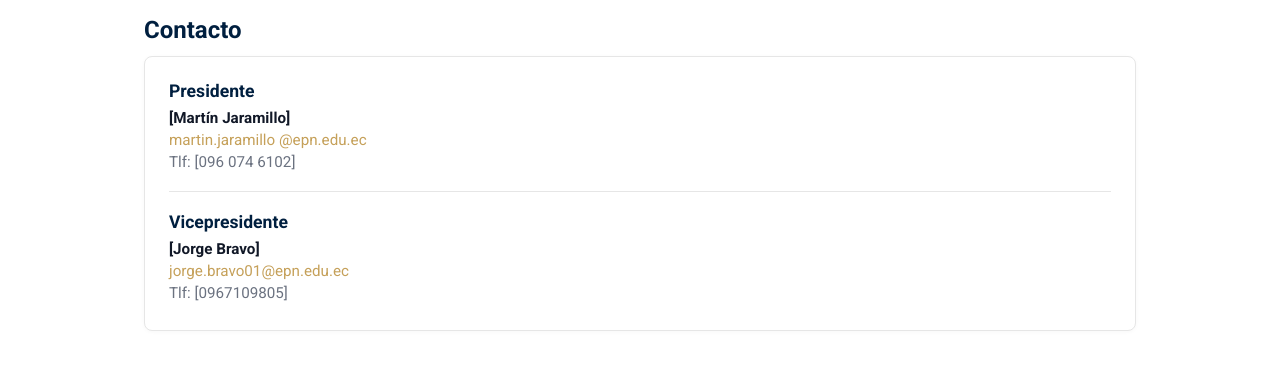
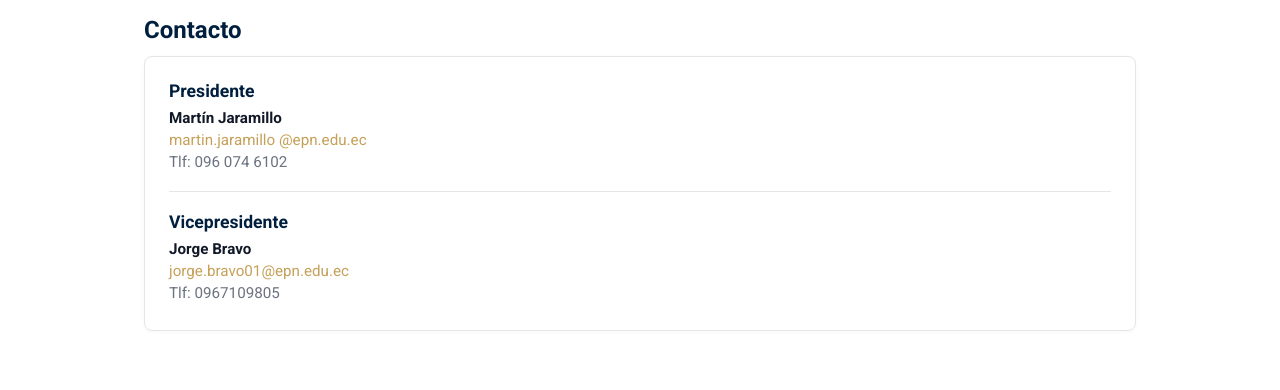
Before and after one commit to AEE-EPN/AEE-EPN.github.io, a Jekyll site: the page built from index.md, in a window 1280 px wide. Shown: the part 565-955 px from the top of the page. Built offline with Jekyll 4.4.1, drawn with Linux system fonts in a browser that asks for light colours; our own code applies the rules of GitHub Pages for plain Markdown files.

Commit message:
Update home.html

```diff
--- a/_layouts/home.html
+++ b/_layouts/home.html
@@ -36,16 +36,16 @@ layout: default
   <div class="contact-card card">
     <div class="contact-person">
       <h4>Presidente</h4>
-      <p class="name">[Martín Jaramillo]</p>
+      <p class="name">Martín Jaramillo</p>
       <p class="email"><a href="mailto:correo@epn.edu.ec">martin.jaramillo @epn.edu.ec</a></p>
-      <p class="phone">Tlf: [096 074 6102]</p>
+      <p class="phone">Tlf: 096 074 6102</p>
     </div>
     <hr class="contact-divider">
     <div class="contact-person">
       <h4>Vicepresidente</h4>
-      <p class="name">[Jorge Bravo]</p>
+      <p class="name">Jorge Bravo</p>
       <p class="email"><a href="mailto:correo@epn.edu.ec">jorge.bravo01@epn.edu.ec</a></p>
-      <p class="phone">Tlf: [0967109805]</p>
+      <p class="phone">Tlf: 0967109805</p>
     </div>
   </div>
 </section>
```
